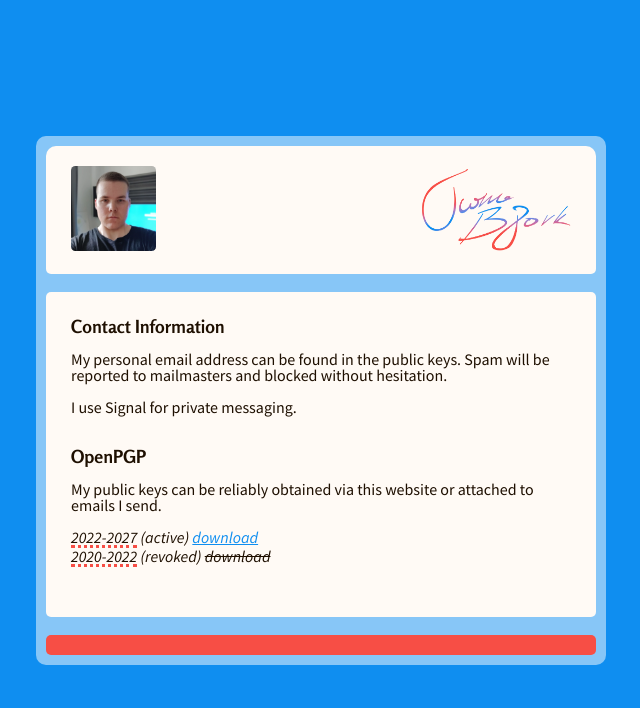
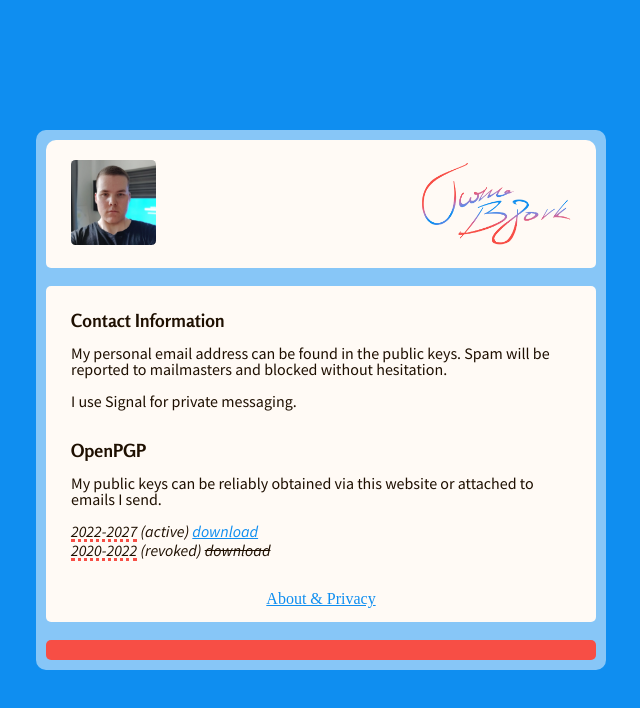
Before and after one commit to tbkfi/tbkfi.github.io, a plain HTML site: page index.html in a window 1280 px wide. Shown: the whole page, without its empty margins (319-959 px from the left). Drawn offline with Linux system fonts and the light colour scheme.

Commit message:
Link "About & Privacy"

```diff
--- a/assets/css/style.css
+++ b/assets/css/style.css
@@ -244,9 +244,27 @@ footer {
   padding-left: 25px;
   padding-right: 25px;
   padding-top: 25px;
-  padding-bottom: 50px;
+  padding-bottom: 30px;
 
-  border-radius: 5px;
+  border-top-left-radius: 5px;
+  border-top-right-radius: 5px;
+}
+.about {
+  margin: 0 auto;
+
+  min-width: 220px;
+  max-width: 500px;
+
+  background-color: var(--colour-white);
+
+  padding-left: 25px;
+  padding-right: 25px;
+  padding-bottom: 15px;
+
+  border-bottom-left-radius: 5px;
+  border-bottom-right-radius: 5px;
+
+  text-align: center;
 }
 .three {
   margin: 0 auto;
--- a/index.html
+++ b/index.html
@@ -49,6 +49,9 @@
      <em>(revoked) <s>download</s></em>
     </p>
    </div>
+  <div class="about">
+   <a href="https://www.tbk.fi/about.html">About & Privacy</a>
+  </div>
   <hr class="divider">
   <a href="https://www.tbk.fi/redirect-confirmation.html"> <div class="three"></div> </a>
  </div>
```
